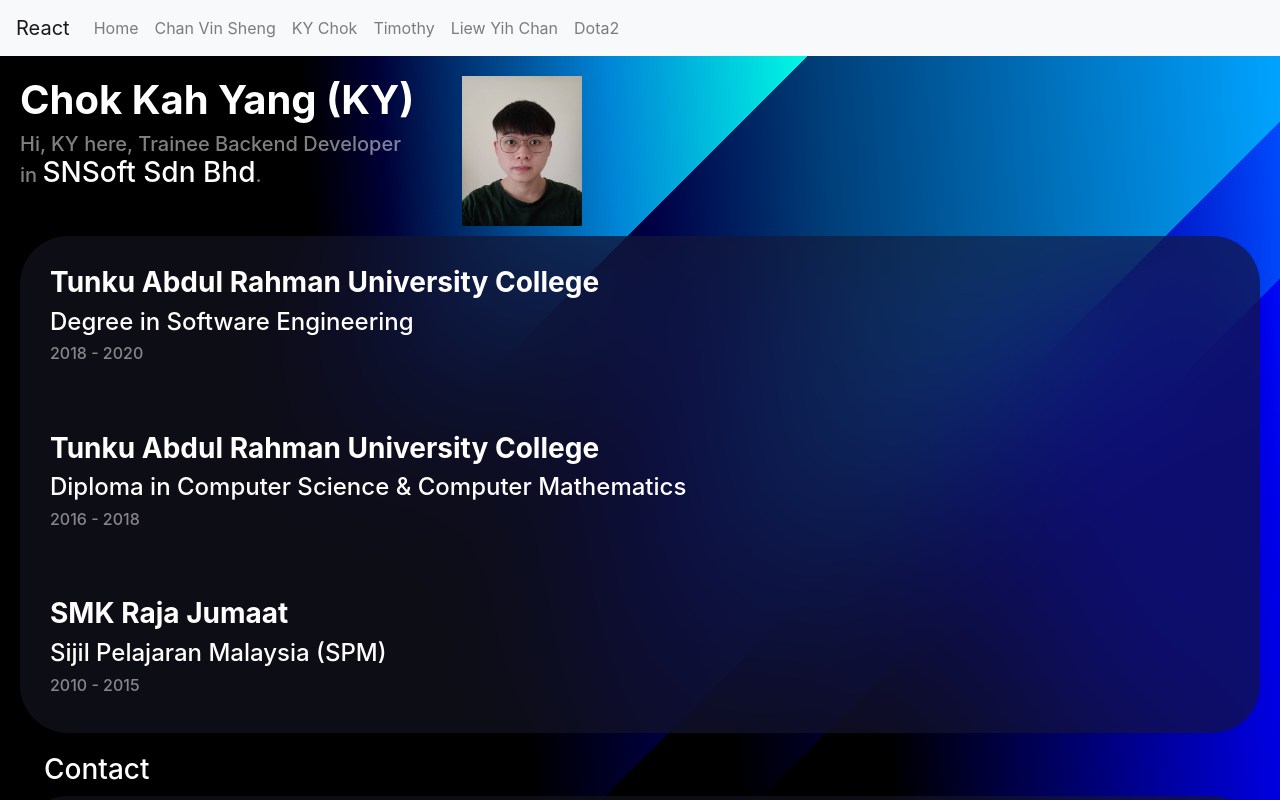
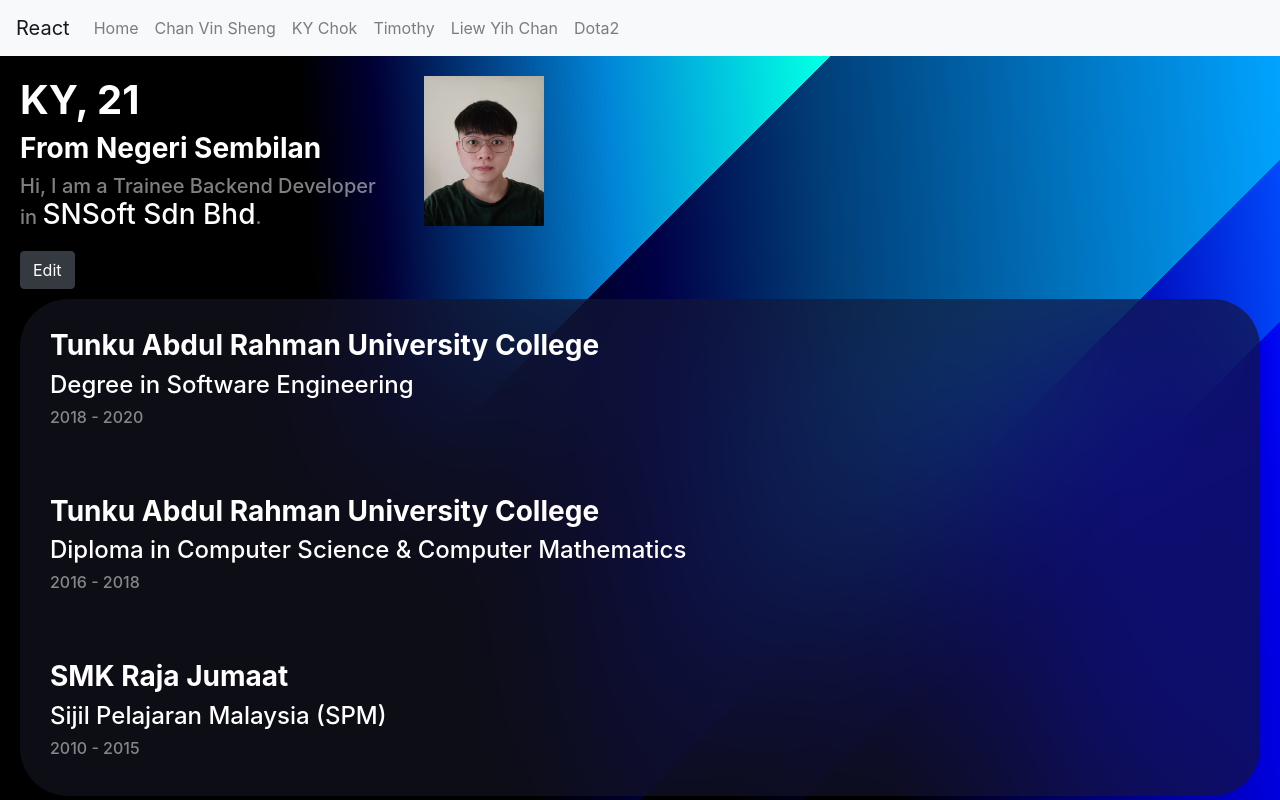
Before and after one commit to timgcy-snsoft/learn-react, a React app: page /kychok in a window 1280 px wide. Shown: the top 800 px of the page. Built offline with nearby package versions, Linux system fonts and the light colour scheme.

Commit message:
Small test, added edit feature on profile

```diff
--- a/src/pages/ChokKahYang/landingKY.jsx
+++ b/src/pages/ChokKahYang/landingKY.jsx
@@ -2,11 +2,18 @@ import React from "react";
 import EduList from "./EduList"
 import Profile from "./profile.jpg"
 import "./ky.scss"
+import { useForm } from 'react-hook-form'
 
 export default class LandingKY extends React.Component {
     constructor(props) {
         super(props);
         this.state = {
+            personal: {
+                name: 'KY',
+                age: '21',
+                from: 'Negeri Sembilan',
+                occupation: 'Trainee Backend Developer'
+            },
             degree: {
                 school: "Tunku Abdul Rahman University College",
                 qualified: "Degree in Software Engineering",
@@ -24,28 +31,108 @@ export default class LandingKY extends React.Component {
                 qualified: "Sijil Pelajaran Malaysia (SPM)",
                 yearStart: 2010,
                 yearEnd: 2015
-            }
+            },
+            tempName: '',
+            tempAge: '',
+            tempFrom: '',
+            tempOccup: '',
+            formView: false
         };
-
+        this.handleSubmit = this.handleSubmit.bind(this);
+        this.handleName = this.handleName.bind(this)
     }
 
+
+    handleSubmit(event) {
+        this.setState({
+            personal: {
+                name: this.state.tempName ? this.state.tempName : this.state.personal.name,
+                age: this.state.tempAge ? this.state.tempAge : this.state.personal.age,
+                from: this.state.tempFrom ? this.state.tempFrom : this.state.personal.from,
+                occupation: this.state.tempOccup ? this.state.tempOccup : this.state.personal.occupation
+            }
+        })
+        event.preventDefault();
+        this.setState({ tempName: "" })
+        this.setState({ tempAge: "" })
+        this.setState({ tempFrom: "" })
+        this.setState({ tempOccup: "" })
+        this.setState({ formView: false })
+    }
+
+    handleName(e) {
+        this.setState({ tempName: e.target.value });
+    }
+
+
     render() {
+
+
         return (
-
             <div className={`base-page silk text-white`}>
                 <div className="flex">
 
+                    <div className={`m-3 border p-3`} style={{ display: this.state.formView ? 'block' : 'none' }}>
+                        <h1>Form: </h1>
+                        <form className="d-flex flex-column p-2" onSubmit={this.handleSubmit}>
+                            <div className="p-2">
+                                <span className="font-weight-bold">Name: </span>
+                                <input className="w-100" name="name"
+                                    placeholder='Chok Kah Yang (KY)'
+                                    value={this.state.tempName}
+                                    onChange={(e) => this.setState({ tempName: e.target.value })} />
+                            </div>
+                            <div className="p-2">
+                                <span className="font-weight-bold">Age: </span>
+                                <input className="w-100" name="age"
+                                    placeholder="21"
+                                    value={this.state.tempAge}
+                                    onChange={(e) => this.setState({ tempAge: e.target.value })} />
+
+                            </div>
+                            <div className="p-2">
+                                <span className="font-weight-bold">From: </span>
+                                <input className="w-100" name="from"
+                                    placeholder="Negeri Sembilan"
+                                    value={this.state.tempFrom}
+                                    onChange={(e) => this.setState({ tempFrom: e.target.value })} />
+                            </div>
+                            <div className="p-2">
+                                <span className="font-weight-bold">Occupation: </span>
+                                <input className="w-100" name="occupation"
+                                    placeholder="Trainee Backend Developer"
+                                    value={this.state.tempOccup}
+                                    onChange={(e) => this.setState({ tempOccup: e.target.value })} />
+                            </div>
+                            <input className="btn btn-dark mt-1" type="submit" />
+                        </form >
+                    </div>
+
                     <div className={"base-page-header"}>
-                        <h1 className="font-weight-bold page-title">Chok Kah Yang (KY)</h1>
-                        <div className="h5 text-white-50">
-                            <p>Hi, KY here, Trainee Backend Developer <br />
-                                in <strong className="h3 text-white">SNSoft Sdn Bhd</strong>. <br />
-                            </p>
-                        </div>
-
+                        <h1 className="font-weight-bold page-title">
+                            {this.state.personal.name !== '' ? this.state.personal.name : "Anonymous"}
+                            {this.state.personal.age !== '' &&
+                                <span>, {this.state.personal.age}</span>}
+                        </h1>
+                        {this.state.personal.from !== '' &&
+                            <h3 className="font-weight-bold page-title">From {this.state.personal.from}</h3>}
+                        {this.state.personal.occupation !== '' &&
+                            <div className="h5 text-white-50">
+                                <p>Hi, I am a {this.state.personal.occupation} <br />
+                                    in <strong className="h3 text-white">SNSoft Sdn Bhd</strong>. <br />
+                                </p>
+                            </div>}
                     </div>
                     <img src={Profile} alt="Profile" className="profileImg ml-5" />
                 </div>
+                <button className="btn btn-dark mt-1"
+                    style={{ display: this.state.formView ? "none" : "block" }}
+                    onClick={() => this.setState({ formView: true })}>
+                    Edit</button>
+                <button className="btn btn-dark mt-1"
+                    style={{ display: this.state.formView ? "block" : "none" }}
+                    onClick={() => this.setState({ formView: false })}>
+                    Back</button>
                 <div className="glass">
                     <EduList qualification={this.state.degree} ></EduList>
                     <EduList qualification={this.state.diploma}></EduList>
@@ -64,7 +151,6 @@ export default class LandingKY extends React.Component {
                 </div>
             </div>
 
-
         );
     }
 }
```
